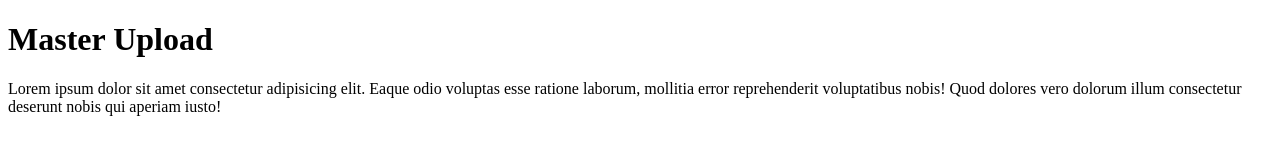
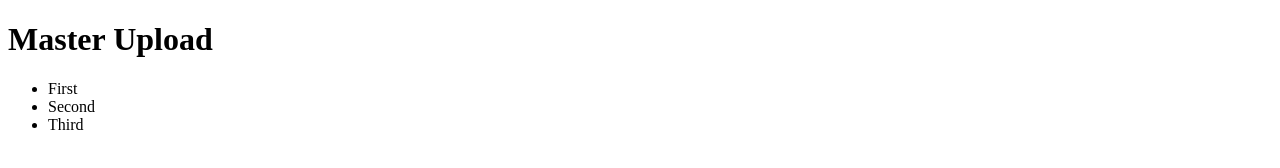
Before and after one commit to easypayoffice/repouploadtest, a plain HTML site: page index.html in a window 1280 px wide. Drawn offline with Linux system fonts and the light colour scheme.

Commit message:
add list

```diff
--- a/index.html
+++ b/index.html
@@ -7,6 +7,10 @@
 </head>
 <body>
     <h1>Master Upload</h1>
-    <p>Lorem ipsum dolor sit amet consectetur adipisicing elit. Eaque odio voluptas esse ratione laborum, mollitia error reprehenderit voluptatibus nobis! Quod dolores vero dolorum illum consectetur deserunt nobis qui aperiam iusto!</p>
+    <ul>
+        <li>First</li>
+        <li>Second</li>
+        <li>Third</li>
+    </ul>
 </body>
 </html>
```
